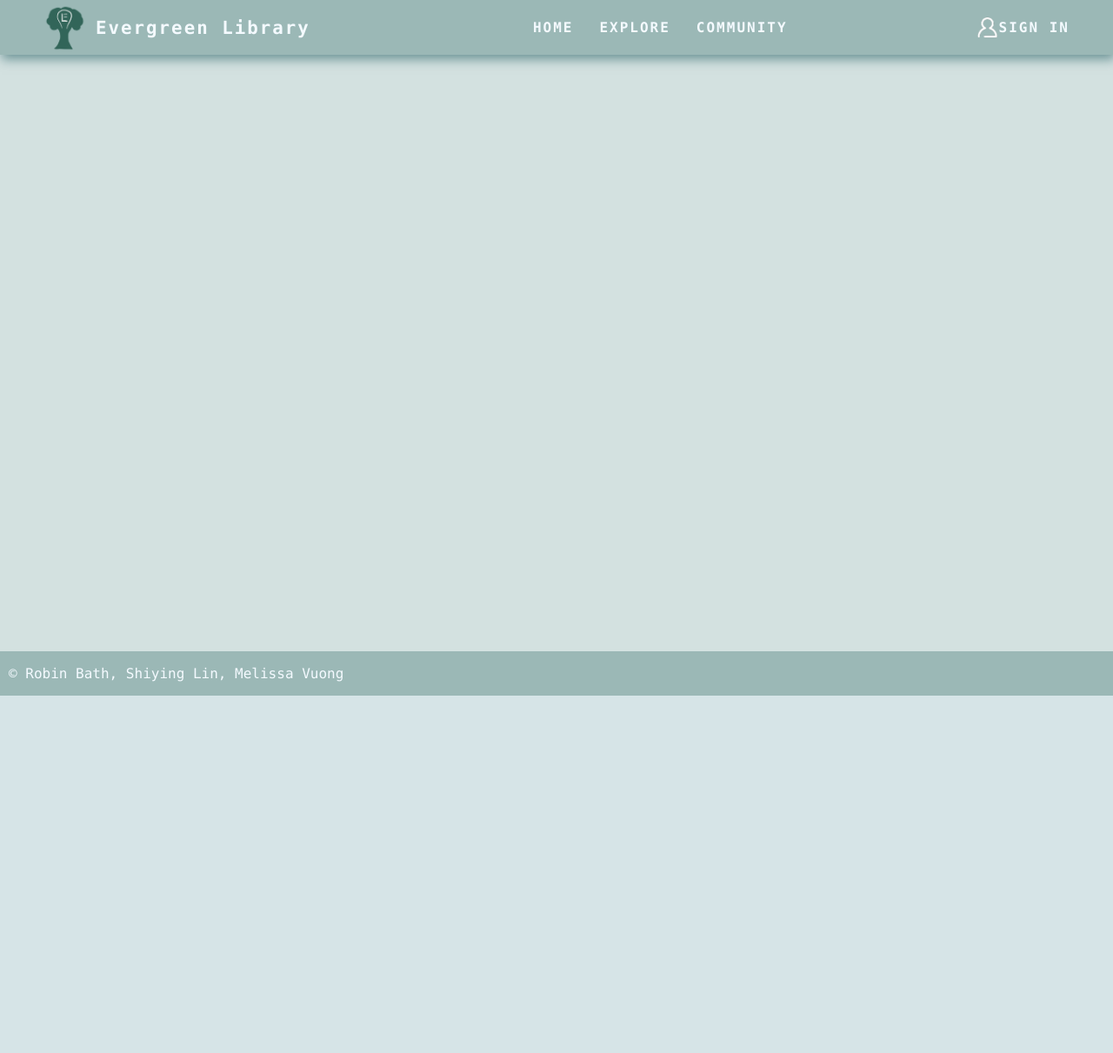
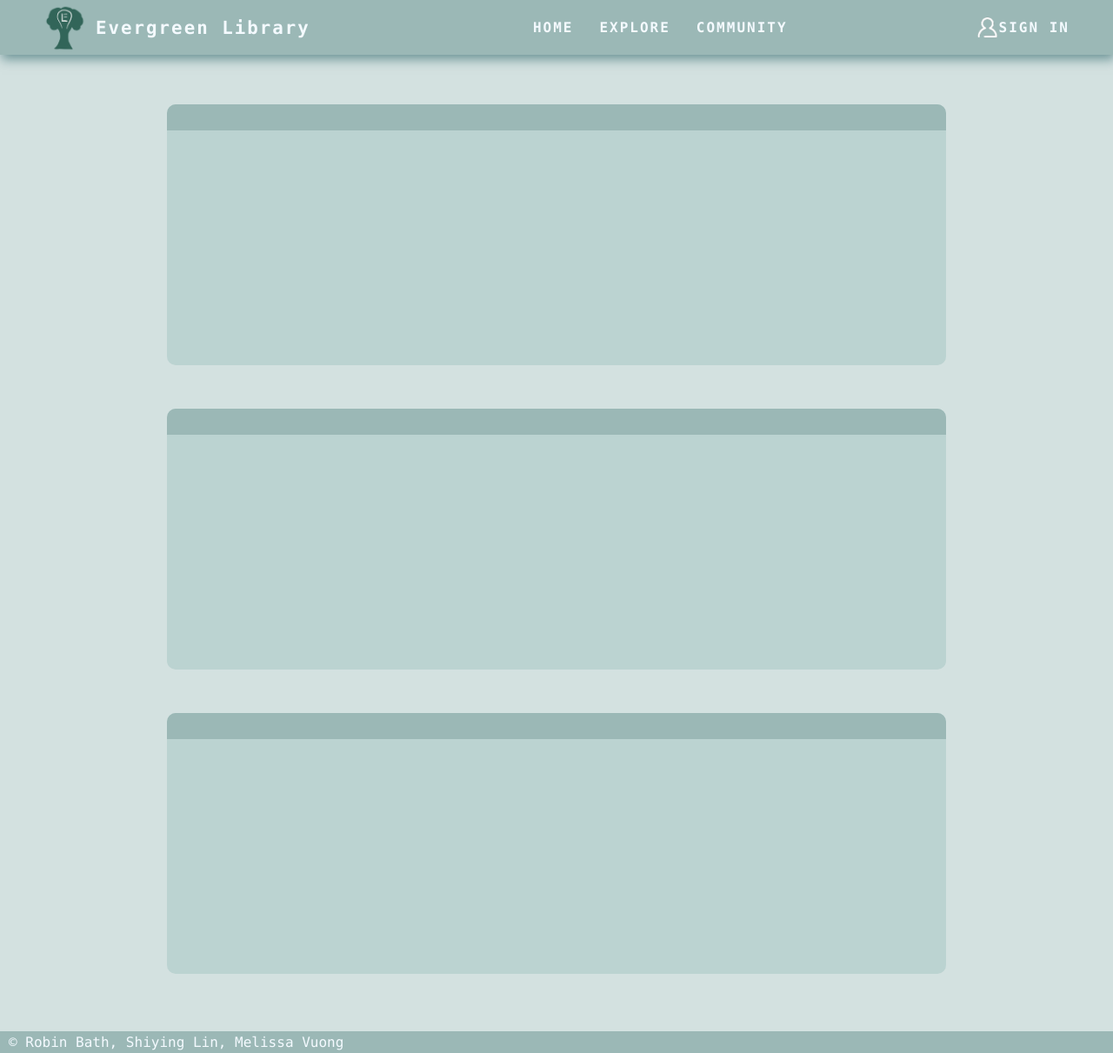
Before and after one commit to robinbath/meritproject, a Flask app: page /community in a window 1280 px wide. Shown: the whole page at 87% size. Before the commit the page ends 800 px from the top, so only its background shows below. Run offline with Flask 2, Linux system fonts and the light colour scheme.

Commit message:
made changes to community page

```diff
--- a/static/main.css
+++ b/static/main.css
@@ -2,8 +2,27 @@
 body{
     background-color: #d3e1e0;
     color: #f4faff;
+    min-height: 100%;
+    font-family: "Lucida Console", "Courier New", monospace;
+}
+
+html, body{
+    height: 100%;
+    margin: 0;
+}
+
+.wrapper{
+    min-height: 100%;
+    margin-bottom: -25px;
+}
+
+.footer, .push {
+    height: 25px;
+}
+
+main{
     padding-top: 70px;
-    font-family: "Lucida Console", "Courier New", monospace;
+    padding-bottom: 50px;
 }
 
 .logo{
@@ -44,6 +63,7 @@ nav{
     letter-spacing: 2px;
     top: 0;
     left: 0;
+    right: 0;
     width: 100%;
     box-sizing: border-box;
     padding: 4px 50px;
@@ -75,9 +95,11 @@ nav div a{
     box-sizing: border-box;
     width: 100%;
     font-family: "Lucida Console", "Courier New", monospace;
-    position: fixed;
-    padding-left: 10px;
     font-size: 1em;
+    right: 0;
+    padding: 10px;
+    display: flex;
+    align-items: center;
 }
 
 .welcome{
@@ -127,7 +149,7 @@ nav div a{
 }
 
 #home-bookcover{
-    padding: 20px;
+    padding-right: 20px;
 }
 
 .fontcolor{
@@ -161,3 +183,29 @@ nav div a{
     font-size: 24px;
     filter: drop-shadow(8px 4px 3px #656565)
 }
+
+.centertext{
+    text-align: center;
+}
+
+.community{
+    display: flex;
+    flex-direction: column;
+    align-items: center;
+}
+
+.community section{
+    width: 70%;
+    background-color: #bbd3d1;
+    margin-top: 50px;
+    height: 300px;
+    border-radius: 10px;
+}
+
+.community section h2{
+    width: 100%;
+    height: 10%;
+    background-color: #9bb8b6;
+    margin-top:0px;
+    border-radius: 10px 10px 0px 0px;
+}
--- a/templates/base.html
+++ b/templates/base.html
@@ -27,15 +27,15 @@
         </div>
     </nav>
 
-    <section class="fontcolor">
+    <main class="wrapper">
+        <section class="fontcolor">
         {% block body%}{% endblock %}
-    </section>
+        </section>
+        <div class="push"></div>
+    </main>
+    <p class="footer">© Robin Bath, Shiying Lin, Melissa Vuong</p>
+</body>
 
 
-    <div class="footer">
-        <p>© Robin Bath, Shiying Lin, Melissa Vuong</p>
-    </div>
 
-
-</body>
 </html>
--- a/templates/community.html
+++ b/templates/community.html
@@ -4,5 +4,23 @@
 
 {% block body%}
 
+<div class="community">
+    <section>
+        <h2></h2>
+        <div></div>
+    </section>
+
+    <section>
+        <h2></h2>
+        <div></div>
+    </section>
+
+    <section>
+        <h2></h2>
+        <div></div>
+    </section>
+</div>
+
+
 
 {% endblock %}
```
Also changed, not shown: templates/index.html (+5 -3 lines).
